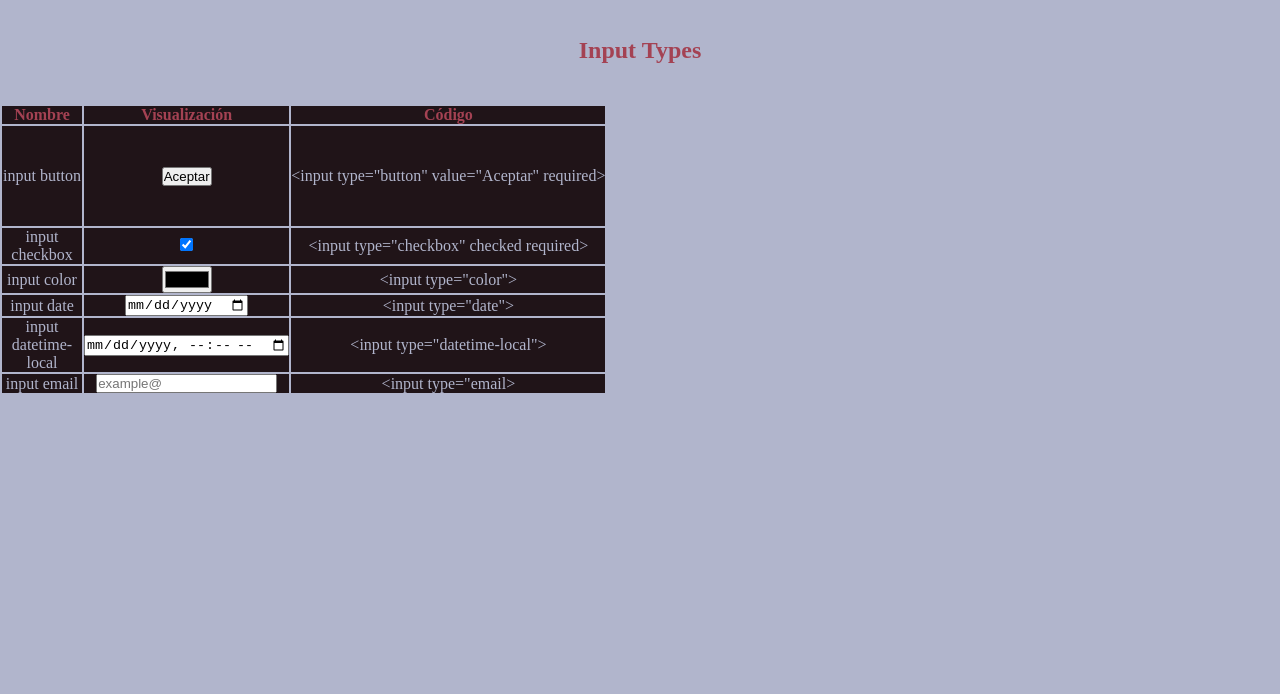
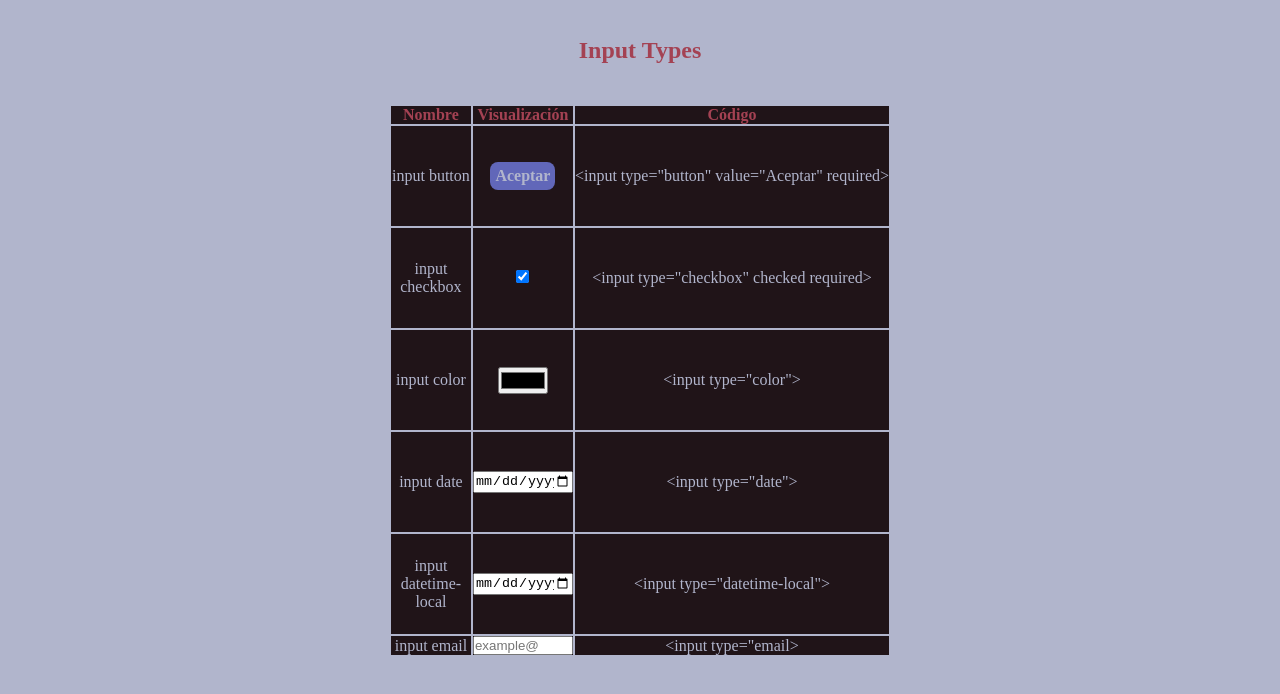
Before and after one commit to juansuarezb/catalogo-controles-html, a plain HTML site: page index.html in a window 1280 px wide. Shown: the part 40-734 px from the top of the page. Drawn offline with Linux system fonts and the light colour scheme; a web font is replaced by a local one.

Commit message:
Update styles.css

```diff
--- a/styles/styles.css
+++ b/styles/styles.css
@@ -7,6 +7,7 @@
   --color-header: rgb(32, 20, 24);
   --color-foreground-header: rgb(164, 66, 83);
   --color-foreground: rgb(28, 32, 52);
+  --color-background-button: #6167B9;
   --color-secondary: #f5f7fa;
   --font-base:'Satoshi', sans-serif;;
   --font-size-base: 1rem;  /* =16px */
@@ -51,7 +52,6 @@ main h2{
 
 table{
   background-color: var(--color-background);
-
 }
 
 th{
@@ -73,10 +73,30 @@ td{
   text-align: center;
 }
 
-tbody tr:nth-child(1) {height: 100px;}
+tbody tr:nth-child(1), tbody tr:nth-child(2), tbody tr:nth-child(3), tbody tr:nth-child(4), tbody tr:nth-child(5) {height: 100px;}
 th:nth-child(1), td:nth-child(1) { width: 80px;}
 th:nth-child(2),td:nth-child(2){width: 100px;}
 
+input[type="button"]{
+  background-color: var(--color-background-button);
+  border: none;
+  padding: 5px;
+  border-radius: 8px;
+  font: var(--font-base);
+  font-weight: bolder;
+  max-width: 80px;
+  font-size: 1rem;
+  color: var(--color-background);
+}
+
+input[type="date"], input[type="datetime-local"], input[type="email"], input[type="file"]{
+  width: 100px;
+}
+
 @media (min-width: 768px) {
-
+  section{
+    display: flex;
+    justify-content: center;
+    align-items: center;
+  }
 }
```
